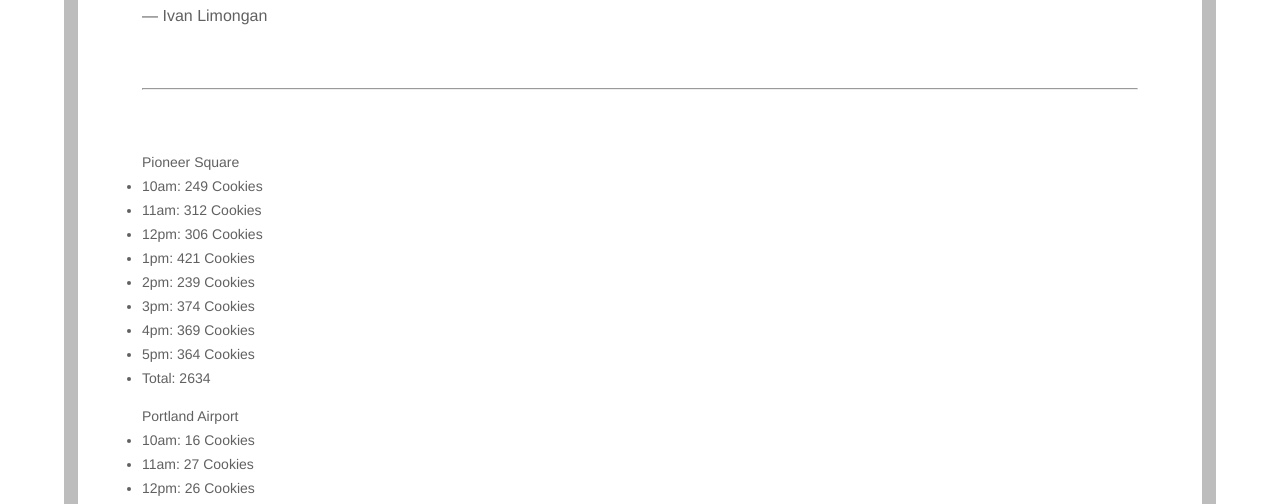
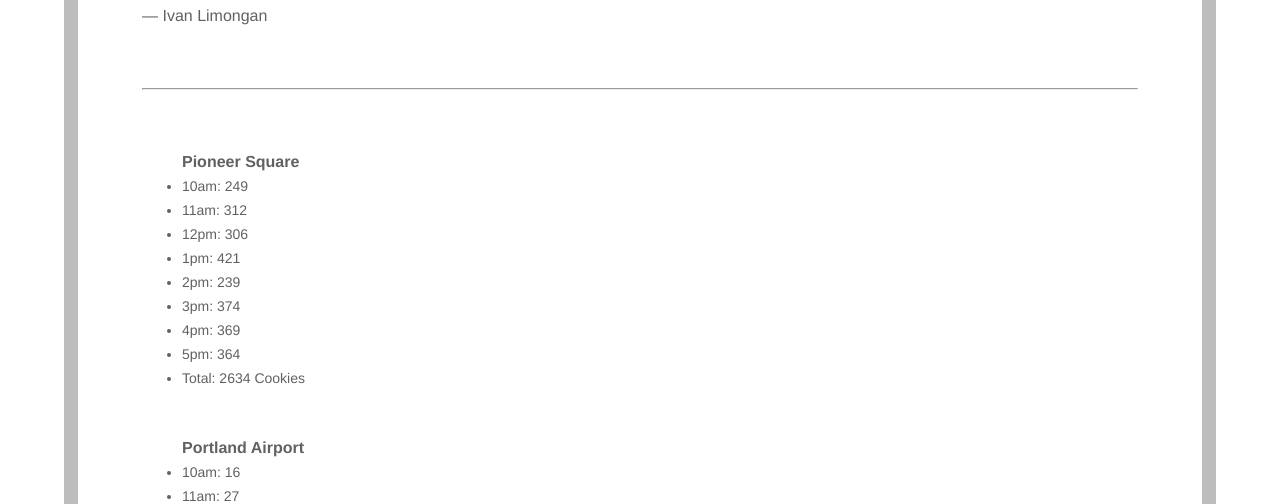
Before and after one commit to limongoo/cookie-stand, a plain HTML site: page index.html in a window 1280 px wide. Shown: the part 263-767 px from the top of the page. Drawn offline with Linux system fonts and the light colour scheme.

Commit message:
udpated style guide and minor js update

```diff
--- a/object.js
+++ b/object.js
@@ -56,7 +56,7 @@ cookieStand.prototype.addData = function() {
 
     // Add list itmes of hours and sales per hour
     var li = document.createElement("li");
-    var stat = hr + hrsale + " Cookies";
+    var stat = hr + hrsale;
 
     stat = document.createTextNode(stat);
     li.appendChild(stat);
@@ -68,7 +68,7 @@ cookieStand.prototype.addData = function() {
 
   //Adds list item for total of daily sales
   var li = document.createElement("li");
-  var sltotal = document.createTextNode("Total: " + dailyTotal);
+  var sltotal = document.createTextNode("Total: " + dailyTotal + " Cookies");
   li.appendChild(sltotal);
   document.getElementById(storeID).appendChild(li);
 
--- a/styleguide.css
+++ b/styleguide.css
@@ -44,6 +44,13 @@ hr {
 }
 
 ul, ol {
+  font: 16px/24px 'Helvetica', Arial, sans-serif;
+  font-weight: bold;
+  color: #616161;
+  padding-bottom: 30px;
+}
+
+li {
   font: 14px/24px 'Helvetica', Arial, sans-serif;
   color: #616161;
   padding: 0px;
@@ -62,7 +69,7 @@ ul, ol {
 
 nav ul li{
   display: inline-block;
-  margin: 0px 40px;
+  margin: 40px;
   transition: 0.3s ease all;
   font-weight: bold;
   text-transform: uppercase;
```
